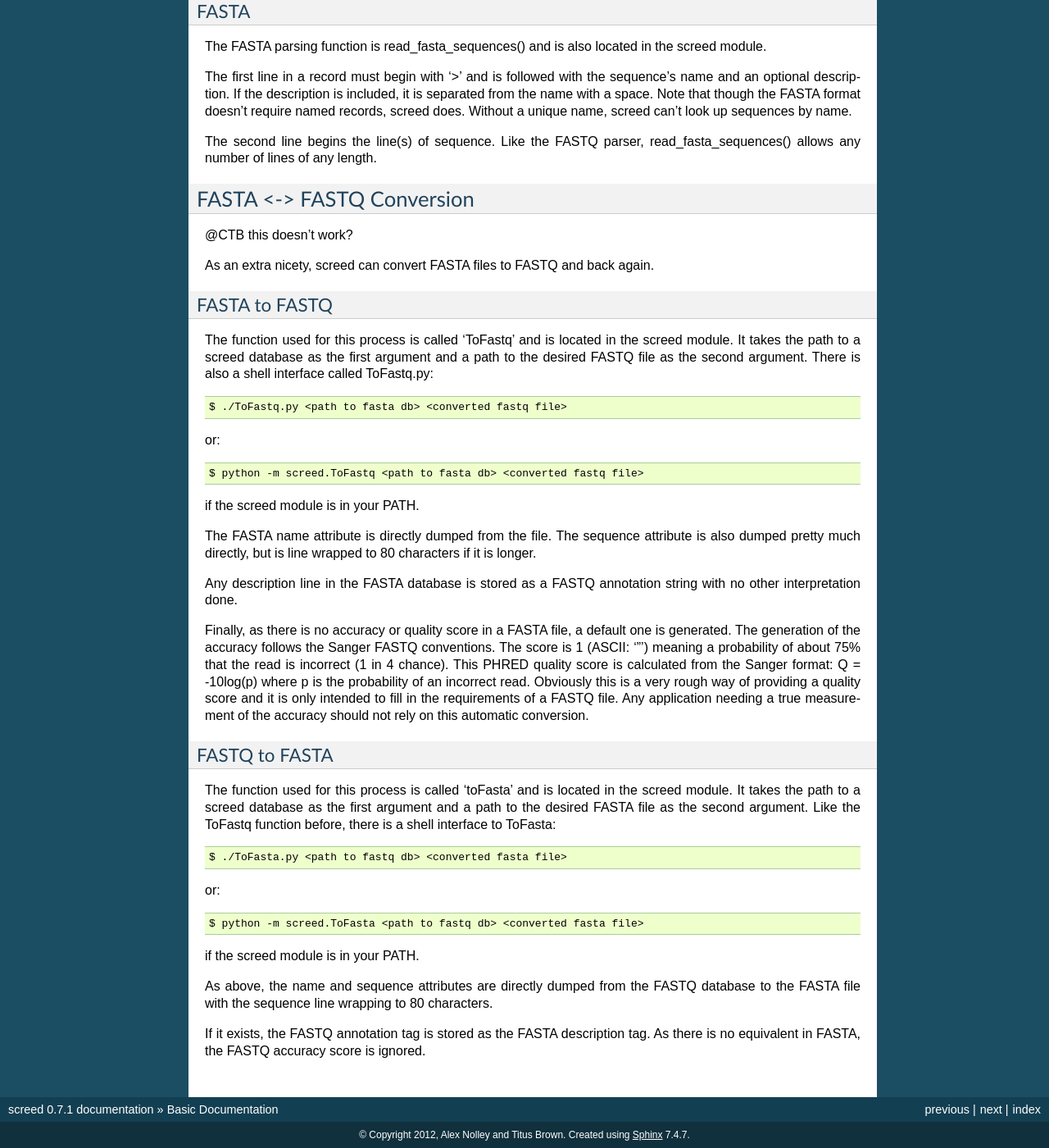
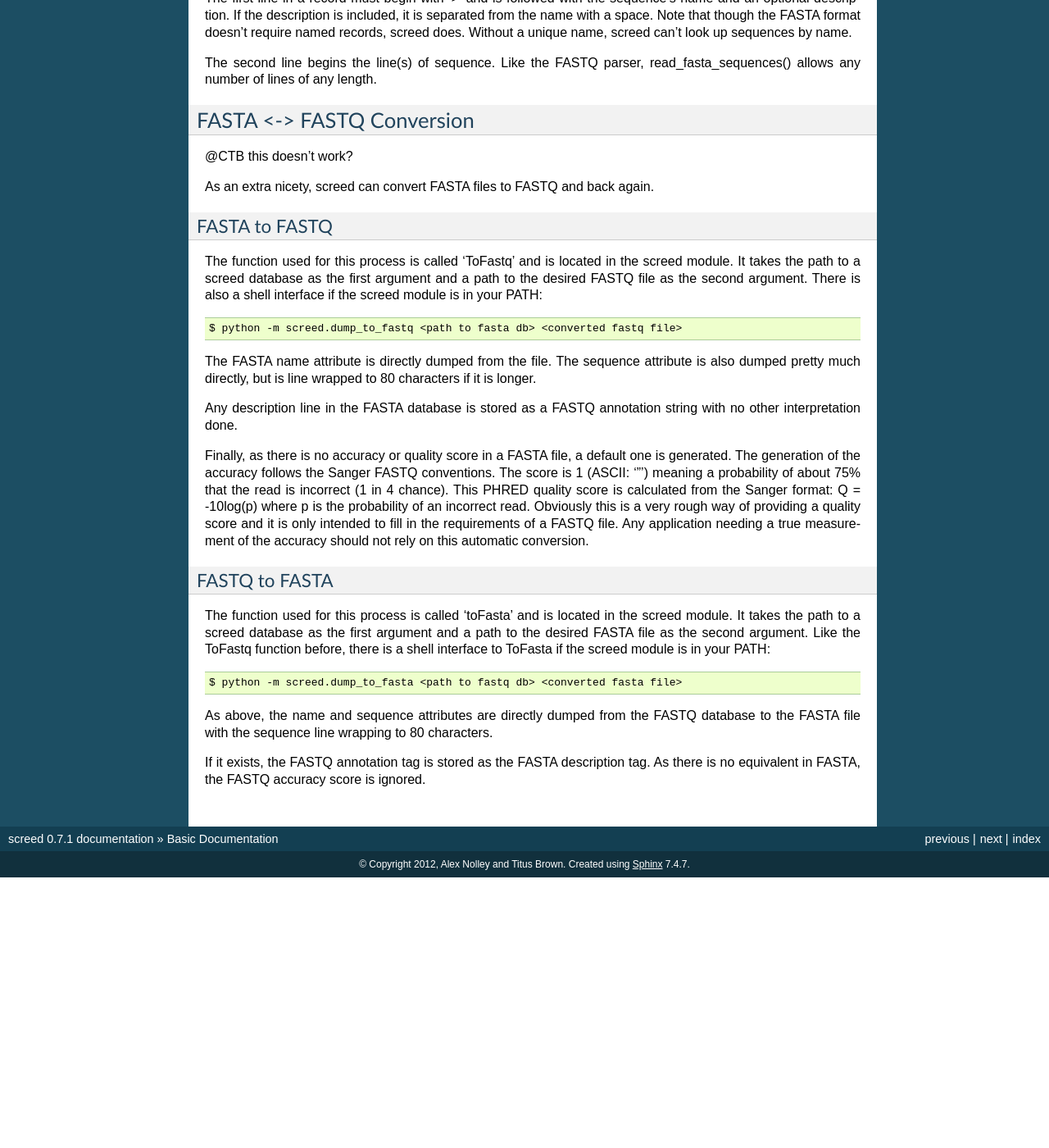
Before and after one commit to dib-lab/screed, a Sphinx documentation site: the page built from doc/screed.txt, in a window 1280 px wide and 1400 px high, scrolled down 6884 px. Shown: the whole window at 82% size. Built offline with Sphinx 7.4.7, drawn with Linux system fonts in a browser that asks for light colours; after the commit the page ends 7954 px from its top, so only the background shows below that; some of the changed text lies outside the part shown.

Commit message:
Update docs with usable instructions (it is broken since 2010)

```diff
--- a/doc/screed.txt
+++ b/doc/screed.txt
@@ -79,18 +79,14 @@
 Creating a database from a script
 ---------------------------------
 
-To create a screed db from a FASTQ file at the shell::
+If the screed module is in your PATH, you can create a screed db from
+a FASTQ file at the shell::
 
-    $ ./fqdbm screed/tests/test.fastq
+    $ python -m screed.fqdbm <fastq file>
 
 Similarly, to create a screed db from a fasta file::
 
-    $ ./fadbm screed/tests/test.fa
-
-Alternately, if the screed module is in your PATH::
-
     $ python -m screed.fadbm <fasta file>
-    $ python -m screed.fqdbm <fastq file>
 
 where <fast* file> is the path to a sequence file.
 
@@ -442,15 +438,10 @@
 The function used for this process is called 'ToFastq' and is located
 in the screed module. It takes the path to a screed database as the
 first argument and a path to the desired FASTQ file as the second
-argument. There is also a shell interface called ToFastq.py::
+argument. There is also a shell interface if the screed module is in
+your PATH::
 
-    $ ./ToFastq.py <path to fasta db> <converted fastq file>
-
-or::
-
-    $ python -m screed.ToFastq <path to fasta db> <converted fastq file>
-
-if the screed module is in your PATH.
+    $ python -m screed.dump_to_fastq <path to fasta db> <converted fastq file>
 
 The FASTA name attribute is directly dumped from the file. The
 sequence attribute is also dumped pretty much directly, but is line
@@ -477,15 +468,9 @@
 in the screed module. It takes the path to a screed database as the
 first argument and a path to the desired FASTA file as the second
 argument. Like the ToFastq function before, there is a shell interface
-to ToFasta::
+to ToFasta if the screed module is in your PATH::
 
-    $ ./ToFasta.py <path to fastq db> <converted fasta file>
-
-or::
-
-    $ python -m screed.ToFasta <path to fastq db> <converted fasta file>
-
-if the screed module is in your PATH.
+    $ python -m screed.dump_to_fasta <path to fastq db> <converted fasta file>
 
 As above, the name and sequence attributes are directly dumped from
 the FASTQ database to the FASTA file with the sequence line wrapping
```
